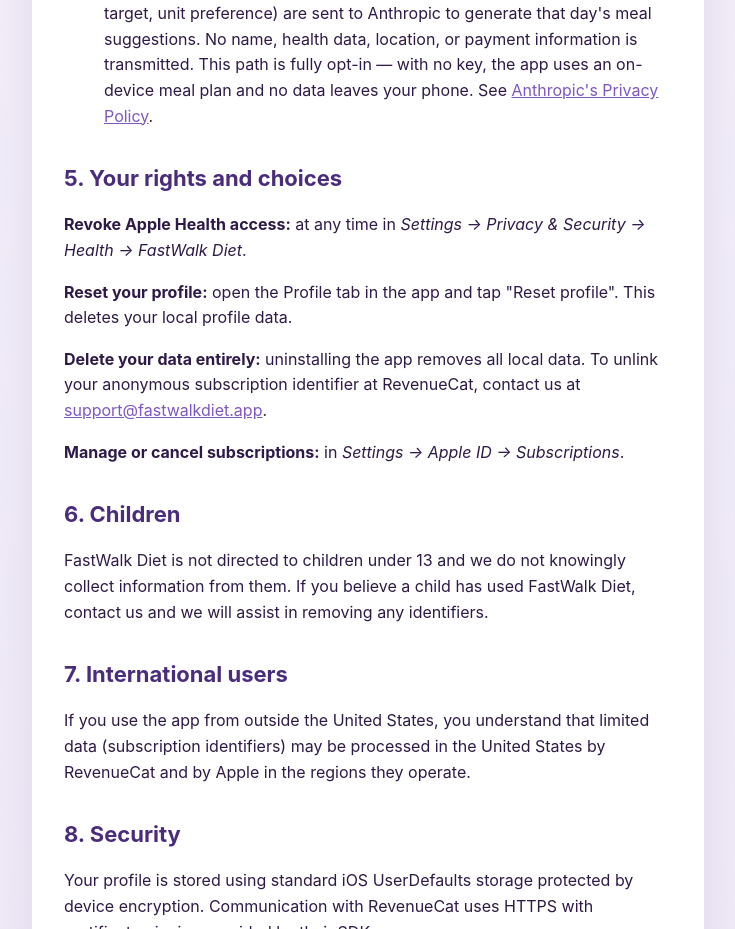
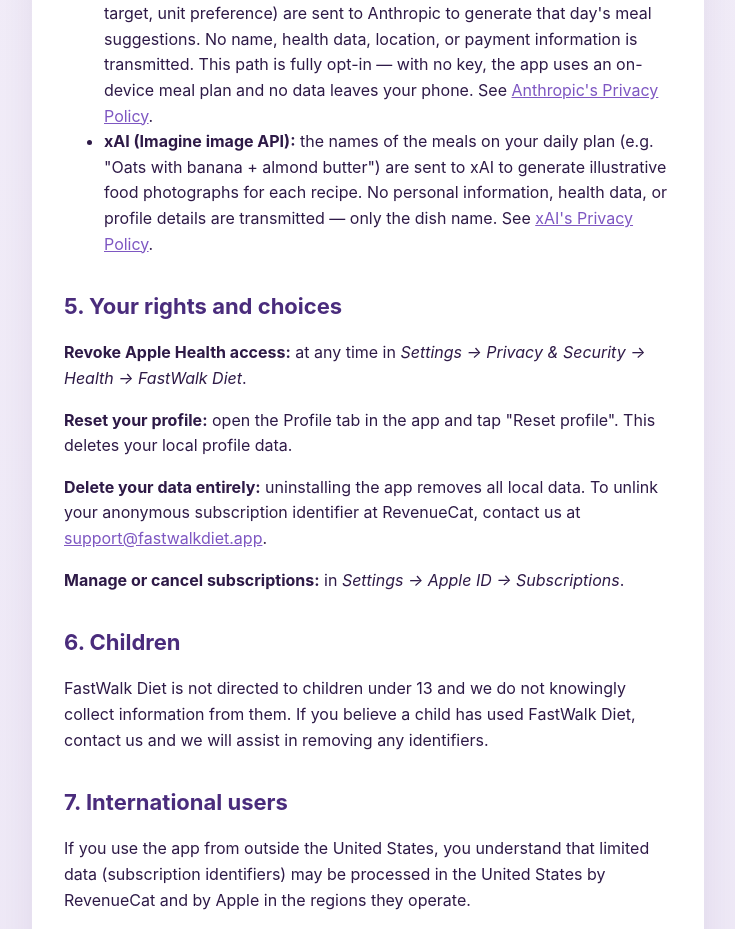
Before and after one commit to asvblue5/fastwalk-diet, a plain HTML site: page privacy.html in a window 1280 px wide. Shown: the part 1626-2555 px from the top of the page, without its empty margins (272-1007 px from the left). Drawn offline with Linux system fonts and the light colour scheme.

Commit message:
Add xAI Imagine API disclosure to privacy policy for meal-image feature

```diff
--- a/privacy.html
+++ b/privacy.html
@@ -76,6 +76,13 @@
       uses an on-device meal plan and no data leaves your phone. See
       <a href="https://www.anthropic.com/legal/privacy" target="_blank" rel="noopener">Anthropic's
       Privacy Policy</a>.</li>
+  <li><strong>xAI (Imagine image API):</strong> the names of the meals on your
+      daily plan (e.g. "Oats with banana + almond butter") are sent to xAI to
+      generate illustrative food photographs for each recipe. No personal
+      information, health data, or profile details are transmitted — only the
+      dish name. See
+      <a href="https://x.ai/legal/privacy-policy" target="_blank" rel="noopener">xAI's
+      Privacy Policy</a>.</li>
 </ul>
 
 <h2>5. Your rights and choices</h2>
```
